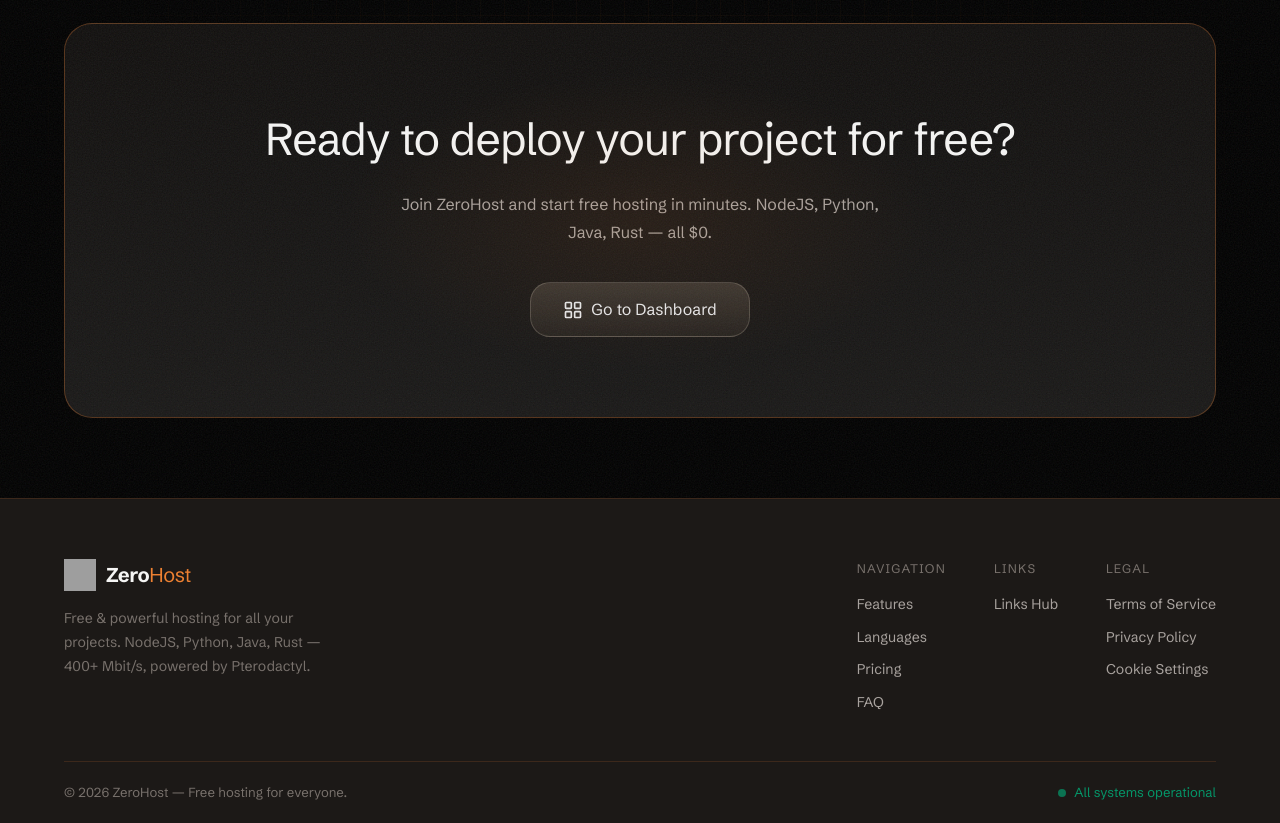
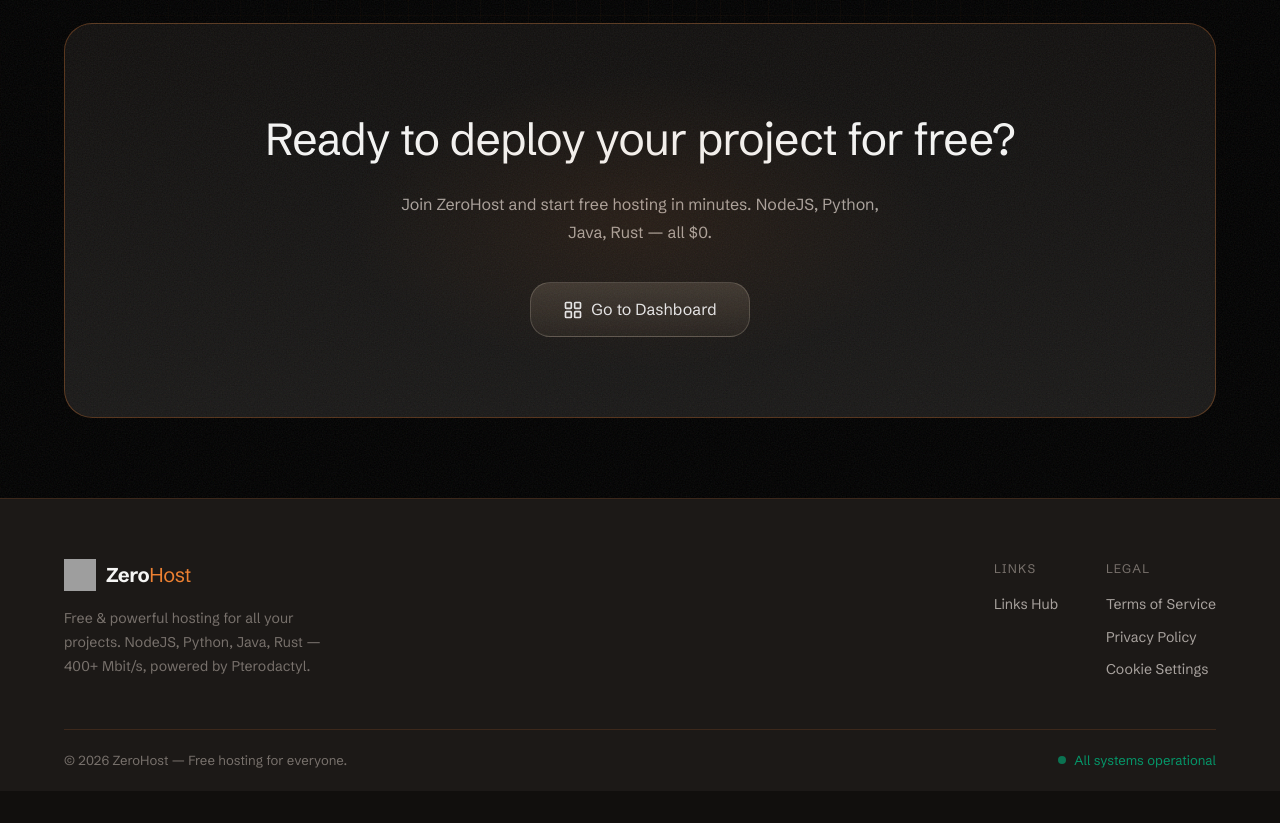
Before and after one commit to ZeroHost-Code/home, a website: page site/index.html in a window 1280 px wide. Shown: the part 7738-8561 px from the top of the page. After the commit the page ends 8529 px from the top, so only its background shows below. Drawn offline with Linux system fonts and the light colour scheme; grey boxes are pictures that could not be loaded; animation ran at ten frames a second.

Commit message:
Remove Navigation column from footer

```diff
--- a/site/index.html
+++ b/site/index.html
@@ -827,13 +827,6 @@
 
         <div class="footer-links">
           <div class="footer-col">
-            <h5 class="footer-col-title">Navigation</h5>
-            <a href="#features" class="footer-link">Features</a>
-            <a href="#supported" class="footer-link">Languages</a>
-            <a href="#pricing" class="footer-link">Pricing</a>
-            <a href="#faq" class="footer-link">FAQ</a>
-          </div>
-          <div class="footer-col">
             <h5 class="footer-col-title">Links</h5>
             <a href="https://hub.zero-host.org" target="_blank" rel="noopener noreferrer" class="footer-link">Links Hub</a>
           </div>
```
